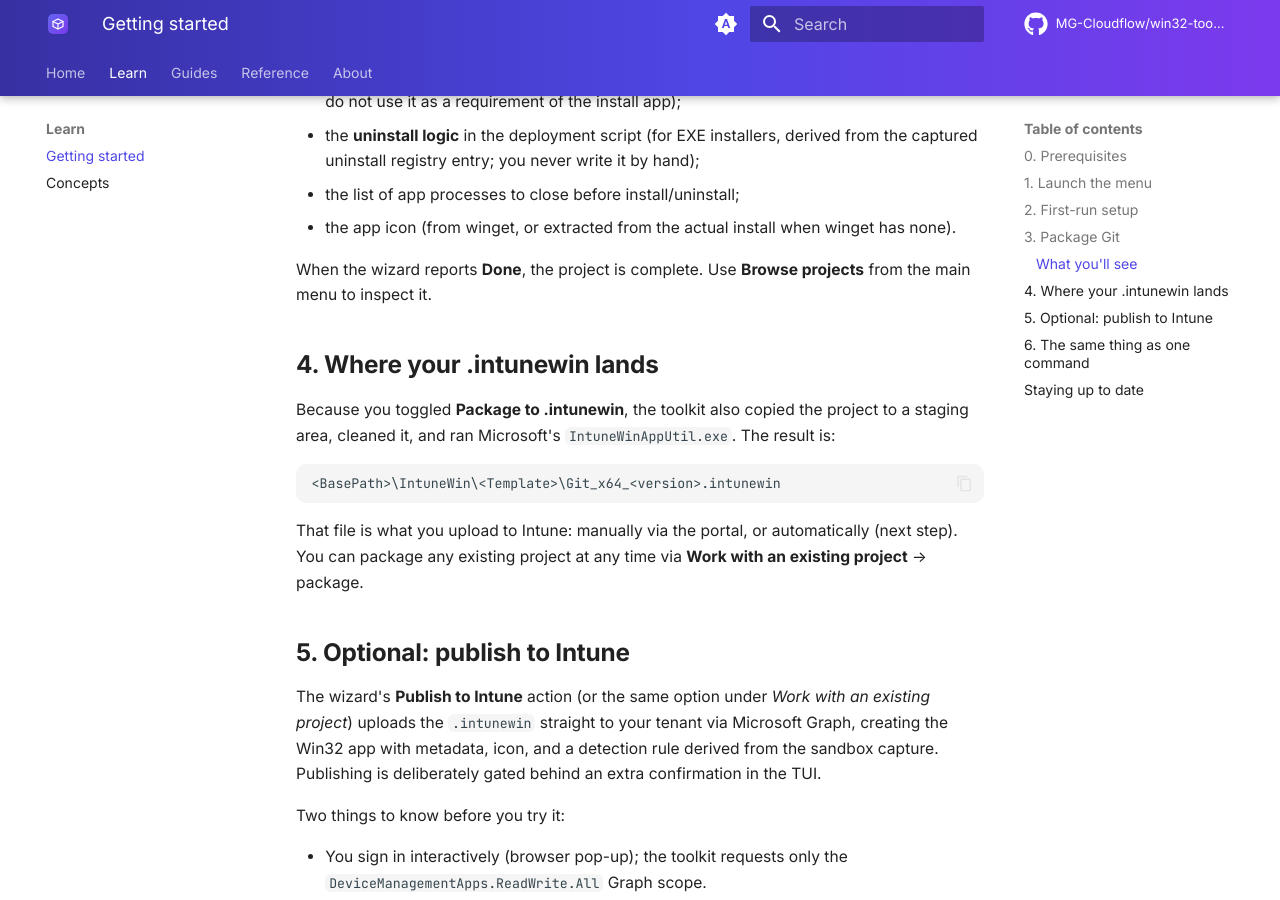
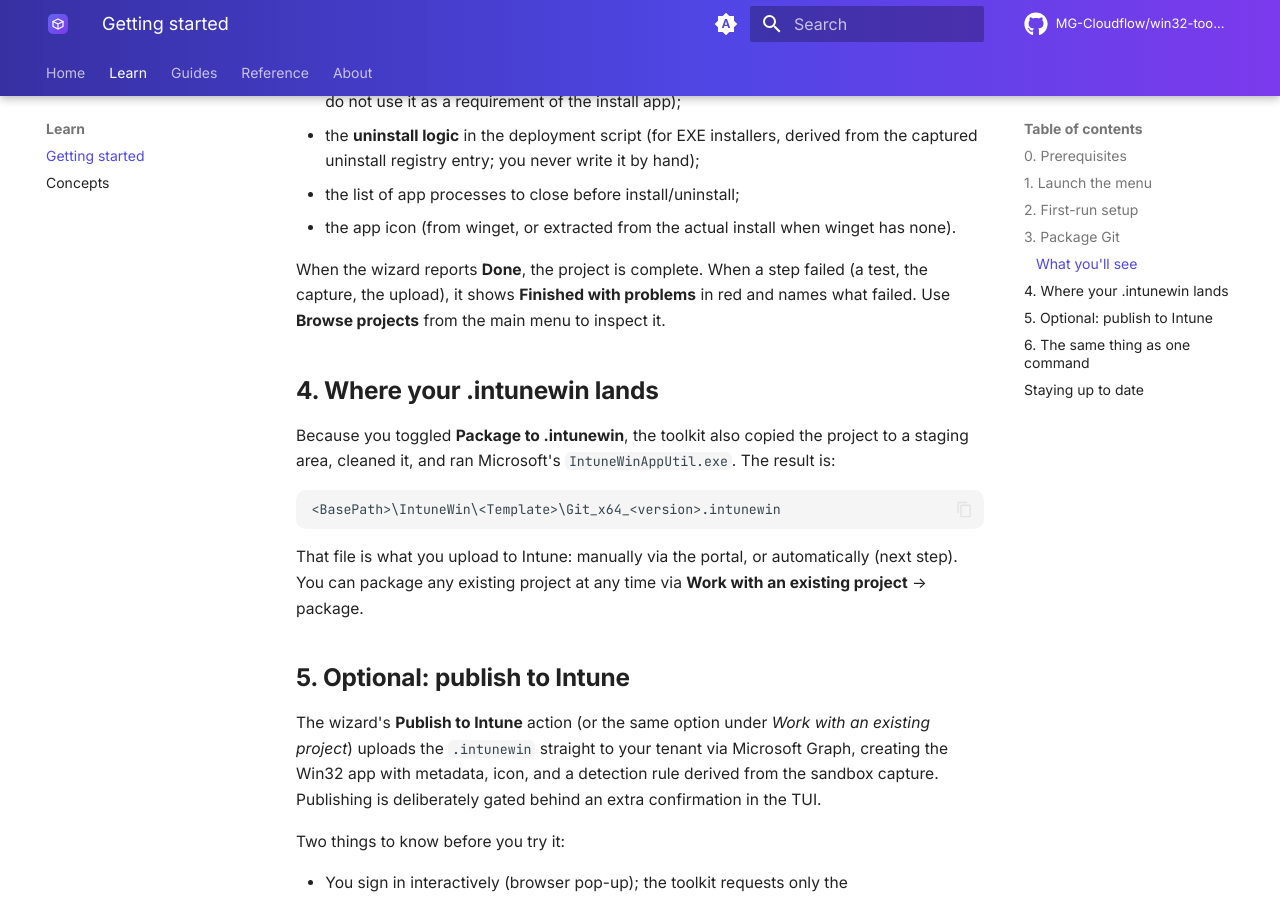
Before and after one commit to MG-Cloudflow/win32-toolkit, an MkDocs documentation site: the page built from docs/getting-started.md, in a window 1280 px wide and 900 px high, scrolled down 2928 px. Built offline with MkDocs 1.6.1 and Material for MkDocs 9.7.7, drawn with Linux system fonts in a browser that asks for light colours; comment, search, counter and statistics services are not loaded.

Commit message:
fix(tui): show "Finished with problems" instead of a green Done when a step failed
TUI coverage audit G2: the winget wizard, the manual wizard (Easy), Advanced finish and Project actions >
Finalize / refresh showed a green "Done" panel whenever the command did not throw, even after a failed
test, an incomplete capture, a failed upload or a non-W32T error (the only sign was red or yellow text
scrolled above the panel).

- New Private\Show-Win32ToolkitRunResult renders one panel from the LAST Win32Toolkit.RunResult in the
  command's captured output (anything else in it is ignored):
    Succeeded              Done                    green
    CompletedWithProblems  Finished with problems  red     one "- <problem>" line per problem
    Failed                 Finished with problems  red     "stopped before the end", the error
    Scaffolded             Scaffolded              blue    the project path, where to finish it
    no result object       Finished                yellow
  The name and every problem pass Get-SpectreEscapedText. It returns nothing and renders through its
  success stream (the TUI rendering contract); the TUI never judges a run by -ErrorVariable or $?.
- The four call sites capture the command's output ($out = @(...)) and call it; Project actions >
  Finalize / refresh no longer prints the result object raw. The catches stay ("Something went wrong" /
  "Error" for W32T.* and anything thrown).
- docs/getting-started.md: "Finished with problems".

Tests: new TuiWizardResult.unit drives the real winget wizard, manual wizard (Easy), Advanced finish and
Project actions with scripted RunResults built by the real Complete-Win32ToolkitRunResult: Succeeded ->
green Done; CompletedWithProblems -> red, each problem escaped, no Done; Failed -> "stopped before the
end"; stray output ignored and the last RunResult decides; no result -> yellow Finished; a W32T error ->
"Something went wrong"; the RunResult never leaks out of Project actions; the manual Easy wizard with
blank silent switches and a Scaffolded result -> the blue 'Scaffolded' panel with the project path and
where to finish it (no Done). Against the parent's screens the problem cases fail (green Done). C-9:
WingetWizardTechnology dot-sources Show-Win32ToolkitRunResult.

Co-Authored-By: Claude Opus 5.5 <noreply@anthropic.com>

```diff
--- a/docs/getting-started.md
+++ b/docs/getting-started.md
@@ -120,8 +120,9 @@ The build runs on its own from here. This is what happens, in order:
   - the list of app processes to close before install/uninstall;
   - the app icon (from winget, or extracted from the actual install when winget has none).
 
-When the wizard reports **Done**, the project is complete. Use **Browse projects** from the main
-menu to inspect it.
+When the wizard reports **Done**, the project is complete. When a step failed (a test, the capture, the
+upload), it shows **Finished with problems** in red and names what failed. Use **Browse projects** from the
+main menu to inspect it.
 
 ## 4. Where your .intunewin lands
 
```
Also changed, not shown: 7 other files.
